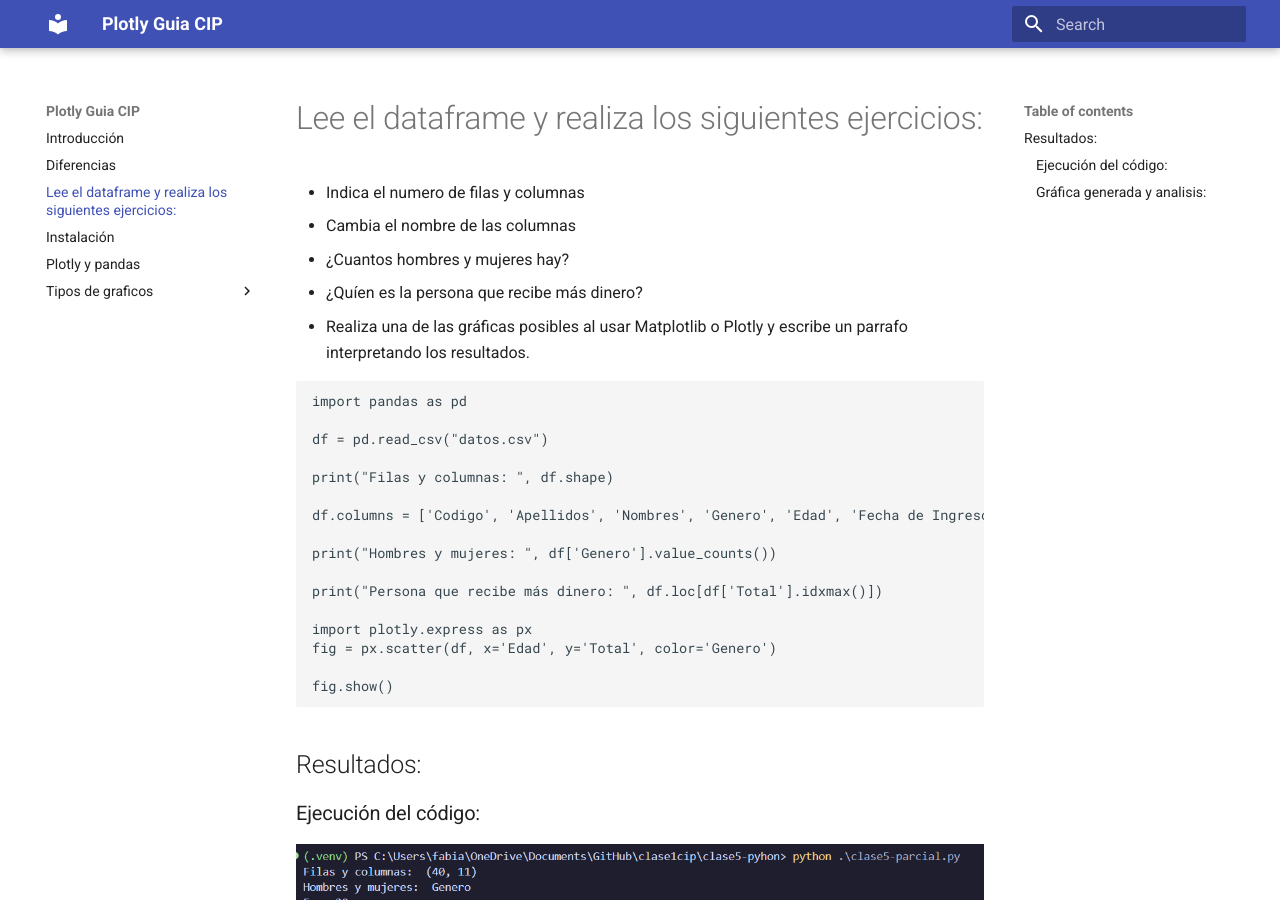
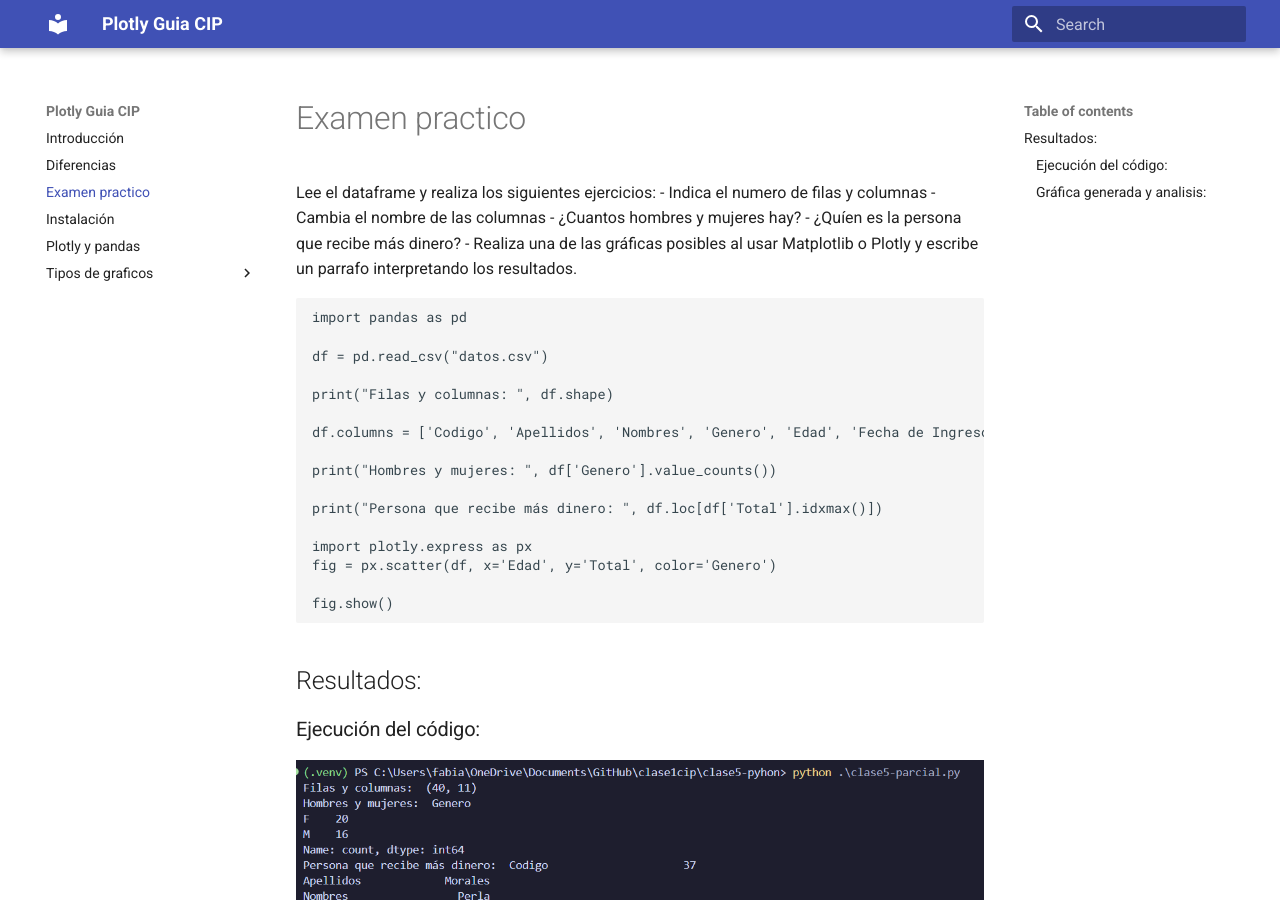
Before and after one commit to fabian-franco/plotly, an MkDocs documentation site: the page built from docs/examen-practico.md, in a window 1280 px wide and 900 px high. Built offline with MkDocs 1.6.1 and Material for MkDocs 9.7.7, drawn with Linux system fonts in a browser that asks for light colours.

Commit message:
feat: examen practico

```diff
--- a/docs/examen-practico.md
+++ b/docs/examen-practico.md
@@ -1,4 +1,4 @@
-# Lee el dataframe y realiza los siguientes ejercicios:
+Lee el dataframe y realiza los siguientes ejercicios:
 - Indica el numero de filas y columnas
 - Cambia el nombre de las columnas
 - ¿Cuantos hombres y mujeres hay?
```
